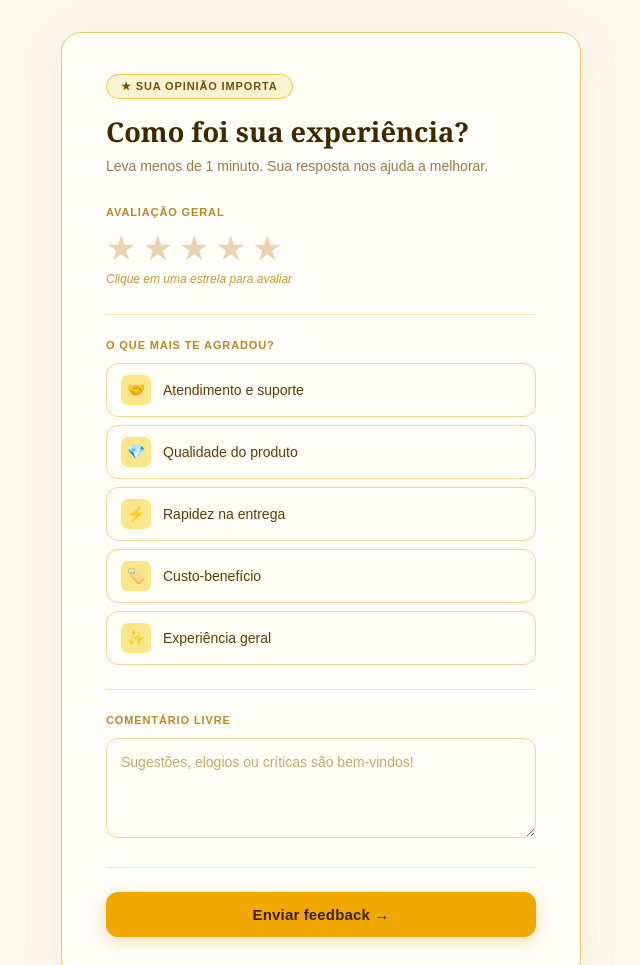
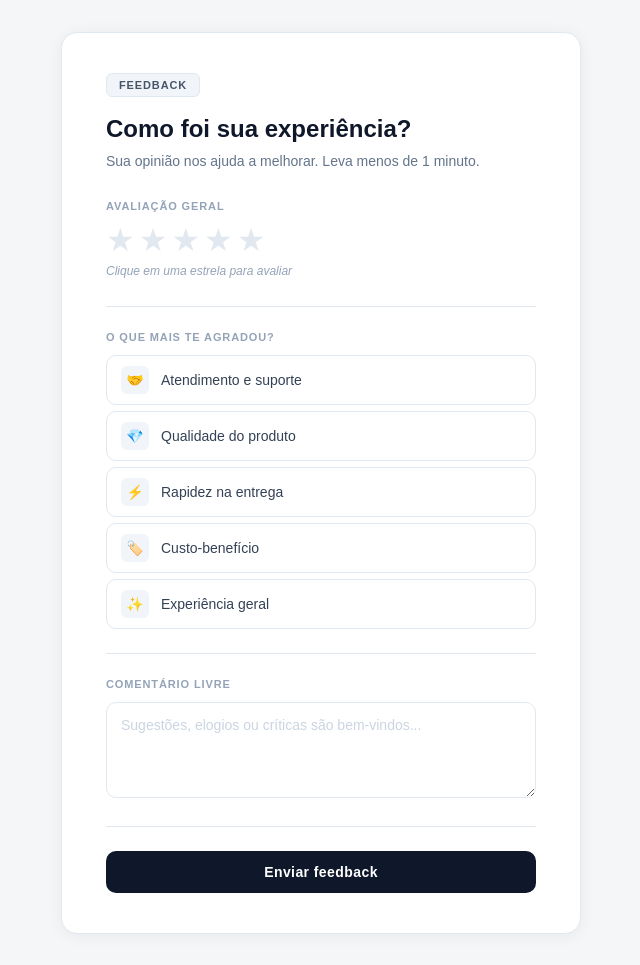
Before and after one commit to lucas87mota-droid/sitesBtentativa2, a plain HTML site: page index.html in a window 1280 px wide. Shown: the top 965 px of the page, without its empty margins (319-959 px from the left). Drawn offline with Linux system fonts and the light colour scheme.

Commit message:
versão 2.0

```diff
--- a/index.html
+++ b/index.html
@@ -9,8 +9,8 @@
 
 body {
   min-height: 100vh;
-  background: #FDF8F0;
-  font-family: Georgia, 'Times New Roman', serif;
+  background: #F4F6F8;
+  font-family: Arial, Helvetica, sans-serif;
   display: flex;
   align-items: center;
   justify-content: center;
@@ -18,101 +18,94 @@ body {
 }
 
 .card {
-  background: #fffdf7;
-  border: 1px solid #e8c96a;
-  border-radius: 20px;
+  background: #ffffff;
+  border: 1px solid #E2E8F0;
+  border-radius: 16px;
   padding: 2.5rem 2.75rem;
   max-width: 520px;
   width: 100%;
-  box-shadow: 0 6px 40px rgba(180,120,10,0.10);
+  box-shadow: 0 2px 16px rgba(15,23,42,0.06);
 }
 
 .badge {
   display: inline-block;
-  background: #FEF3D0;
-  color: #7a4f08;
-  font-family: Arial, sans-serif;
+  background: #F1F5F9;
+  color: #475569;
   font-size: 11px;
   font-weight: bold;
   letter-spacing: 0.08em;
   text-transform: uppercase;
-  padding: 5px 14px;
-  border-radius: 20px;
-  border: 1px solid #f0c84a;
+  padding: 5px 12px;
+  border-radius: 6px;
+  border: 1px solid #E2E8F0;
   margin-bottom: 1rem;
 }
 
 h1 {
-  font-size: 1.7rem;
+  font-size: 1.5rem;
   font-weight: bold;
-  color: #3d2800;
-  margin-bottom: 0.4rem;
-  line-height: 1.25;
+  color: #0F172A;
+  margin-bottom: 0.35rem;
+  line-height: 1.3;
 }
 
 .subtitle {
-  font-family: Arial, sans-serif;
   font-size: 14px;
-  color: #9a7a45;
+  color: #64748B;
   line-height: 1.6;
   margin-bottom: 1.75rem;
 }
 
 .divider {
   height: 1px;
-  background: #f0c84a;
-  opacity: 0.4;
+  background: #E2E8F0;
   margin: 1.5rem 0;
 }
 
 .section-label {
-  font-family: Arial, sans-serif;
   font-size: 11px;
   font-weight: bold;
   letter-spacing: 0.08em;
   text-transform: uppercase;
-  color: #b8892a;
+  color: #94A3B8;
   margin-bottom: 0.75rem;
 }
 
-/* ── Stars: CSS-only reverse trick ── */
+/* Stars */
 .stars {
   display: flex;
   flex-direction: row-reverse;
   justify-content: flex-end;
-  gap: 6px;
+  gap: 4px;
   margin-bottom: 0.5rem;
 }
 
 .stars input[type="radio"] { display: none; }
 
 .stars label {
-  font-size: 34px;
-  color: #e8d5b0;
+  font-size: 32px;
+  color: #E2E8F0;
   cursor: pointer;
-  transition: color 0.15s, transform 0.15s;
+  transition: color 0.12s, transform 0.12s;
   line-height: 1;
 }
 
-/* hover: highlight this and all after (which are before in DOM due to reverse) */
 .stars label:hover,
 .stars label:hover ~ label,
 .stars input:checked ~ label {
-  color: #f5b429;
-  transform: scale(1.12);
+  color: #0F172A;
+  transform: scale(1.1);
 }
 
 .star-hint {
-  font-family: Arial, sans-serif;
   font-size: 12px;
-  color: #c4993a;
+  color: #94A3B8;
   font-style: italic;
   min-height: 18px;
-  margin-bottom: 0.25rem;
 }
 
-/* ── Choices: checkbox styled ── */
-.choices { display: flex; flex-direction: column; gap: 8px; }
+/* Choices */
+.choices { display: flex; flex-direction: column; gap: 6px; }
 
 .choices input[type="checkbox"] { display: none; }
 
@@ -120,95 +113,94 @@ h1 {
   display: flex;
   align-items: center;
   gap: 12px;
-  padding: 11px 14px;
-  border: 1.5px solid #edd8a0;
-  border-radius: 12px;
+  padding: 10px 14px;
+  border: 1px solid #E2E8F0;
+  border-radius: 10px;
   cursor: pointer;
-  background: #fffdf5;
-  font-family: Arial, sans-serif;
+  background: #ffffff;
   font-size: 14px;
-  color: #5c3d0a;
-  transition: background 0.15s, border-color 0.15s;
+  color: #334155;
+  transition: background 0.12s, border-color 0.12s;
 }
 
-.choices label:hover { background: #fef6dc; border-color: #e0b840; }
+.choices label:hover { background: #F8FAFC; border-color: #CBD5E1; }
 
 .choices input:checked + label {
-  background: #fef3c4;
-  border-color: #d4a017;
-  color: #3d2800;
+  background: #F8FAFC;
+  border-color: #0F172A;
+  color: #0F172A;
   font-weight: bold;
 }
 
 .choice-icon {
-  width: 30px;
-  height: 30px;
-  border-radius: 7px;
-  background: #fde68a;
+  width: 28px;
+  height: 28px;
+  border-radius: 6px;
+  background: #F1F5F9;
   display: flex;
   align-items: center;
   justify-content: center;
-  font-size: 15px;
+  font-size: 14px;
   flex-shrink: 0;
-  transition: background 0.15s;
+  transition: background 0.12s;
 }
 
-.choices input:checked + label .choice-icon { background: #f5b429; }
+.choices input:checked + label .choice-icon {
+  background: #E2E8F0;
+}
 
-/* ── Textarea ── */
+/* Textarea */
 textarea {
   width: 100%;
-  min-height: 100px;
-  border: 1.5px solid #edd8a0;
-  border-radius: 12px;
-  padding: 12px 14px;
-  font-family: Arial, sans-serif;
+  min-height: 96px;
+  border: 1px solid #E2E8F0;
+  border-radius: 10px;
+  padding: 11px 14px;
+  font-family: Arial, Helvetica, sans-serif;
   font-size: 14px;
-  color: #3d2800;
-  background: #fffdf5;
+  color: #0F172A;
+  background: #ffffff;
   resize: vertical;
   outline: none;
   line-height: 1.6;
-  transition: border-color 0.2s;
+  transition: border-color 0.15s;
 }
 
-textarea::placeholder { color: #c4a86a; }
-textarea:focus { border-color: #d4a017; }
+textarea::placeholder { color: #CBD5E1; }
+textarea:focus { border-color: #94A3B8; }
 
-/* ── Submit ── */
+/* Submit */
 .submit-btn {
   display: block;
   width: 100%;
-  padding: 14px;
-  background: #f0a800;
-  color: #3d2000;
+  padding: 13px;
+  background: #0F172A;
+  color: #ffffff;
   border: none;
-  border-radius: 12px;
-  font-family: Arial, sans-serif;
-  font-size: 15px;
+  border-radius: 10px;
+  font-family: Arial, Helvetica, sans-serif;
+  font-size: 14px;
   font-weight: bold;
   cursor: pointer;
-  letter-spacing: 0.01em;
-  box-shadow: 0 4px 16px rgba(212,144,0,0.28);
+  letter-spacing: 0.03em;
   transition: background 0.15s, transform 0.1s;
   text-align: center;
 }
 
-.submit-btn:hover { background: #e09010; transform: translateY(-1px); }
-.submit-btn:active { transform: scale(0.98); }
+.submit-btn:hover { background: #1E293B; transform: translateY(-1px); }
+.submit-btn:active { transform: scale(0.99); }
 </style>
 </head>
 <body>
 
 <div class="card">
 
-  <div class="badge">★ Sua opinião importa</div>
+  <div class="badge">Feedback</div>
   <h1>Como foi sua experiência?</h1>
-  <p class="subtitle">Leva menos de 1 minuto. Sua resposta nos ajuda a melhorar.</p>
+  <p class="subtitle">Sua opinião nos ajuda a melhorar. Leva menos de 1 minuto.</p>
 
   <form action="#" method="post">
 
-    <!-- Stars -->
     <div class="section-label">Avaliação geral</div>
     <div class="stars">
       <input type="radio" name="rating" id="s5" value="5">
@@ -226,7 +218,6 @@ textarea:focus { border-color: #d4a017; }
 
     <div class="divider"></div>
 
-    <!-- Multiple choice -->
     <div class="section-label">O que mais te agradou?</div>
     <div class="choices">
       <input type="checkbox" name="choice" id="c1" value="atendimento">
@@ -247,13 +238,12 @@ textarea:focus { border-color: #d4a017; }
 
     <div class="divider"></div>
 
-    <!-- Comment -->
     <div class="section-label">Comentário livre</div>
-    <textarea name="comment" placeholder="Sugestões, elogios ou críticas são bem-vindos!"></textarea>
+    <textarea name="comment" placeholder="Sugestões, elogios ou críticas são bem-vindos..."></textarea>
 
     <div class="divider"></div>
 
-    <button type="submit" class="submit-btn">Enviar feedback →</button>
+    <button type="submit" class="submit-btn">Enviar feedback</button>
 
   </form>
 
```
